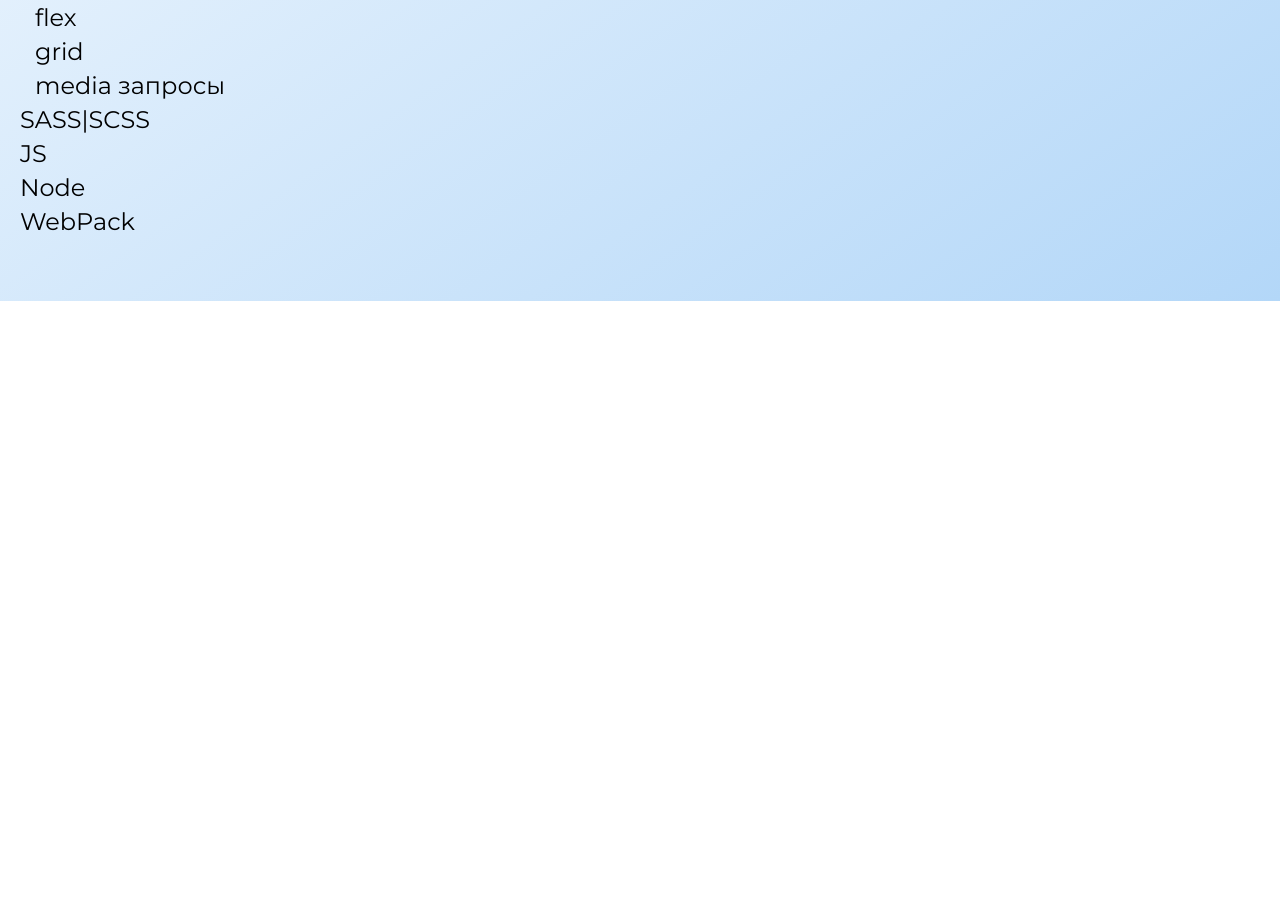
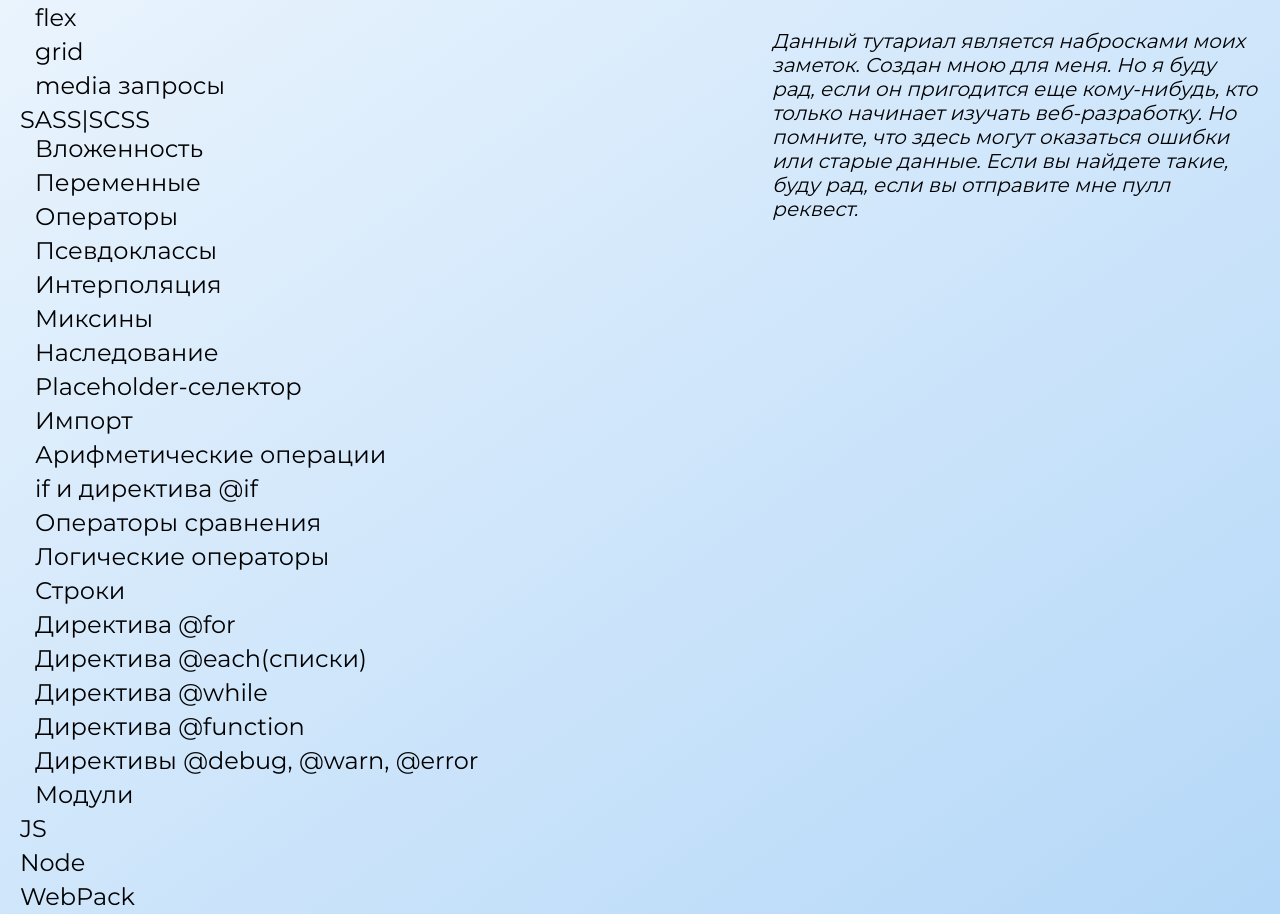
Before and after one commit to Alexander-1092/tutorial, a website: page main/index.html in a window 1280 px wide. Shown: the part 726-1640 px from the top of the page. Before the commit the page ends 1027 px from the top, so only its background shows below. Drawn offline with Linux system fonts and the light colour scheme.

Commit message:
feat: add new nav for main

```diff
--- a/main/index.html
+++ b/main/index.html
@@ -108,6 +108,79 @@
                                 </li>
                                 <li class="content__item">
                                     <a href="../SASS/sass.html#sass" class="content__link">SASS|SCSS</a>
+                                    <ul class="content__list">
+                                        <li class="content__item">
+                                            <a class="content__link"
+                                                href="../SASS/sass.html#introductory">Вложенность</a>
+                                        </li>
+                                        <li class="content__item">
+                                            <a class="content__link" href="../SASS/sass.html#variables">Переменные</a>
+                                        </li>
+                                        <li class="content__item">
+                                            <a class="content__link" href="../SASS/sass.html#operator">Операторы</a>
+                                        </li>
+                                        <li class="content__item">
+                                            <a class="content__link"
+                                                href="../SASS/sass.html#combinators">Псевдоклассы</a>
+                                        </li>
+                                        <li class="content__item">
+                                            <a class="content__link" href="../SASS/sass.html#interpol">Интерполяция</a>
+                                        </li>
+                                        <li class="content__item">
+                                            <a class="content__link" href="../SASS/sass.html#mixin">Миксины</a>
+                                        </li>
+                                        <li class="content__item">
+                                            <a class="content__link" href="../SASS/sass.html#extend">Наследование</a>
+                                        </li>
+                                        <li class="content__item">
+                                            <a class="content__link"
+                                                href="../SASS/sass.html#Placeholder">Placeholder-селектор</a>
+                                        </li>
+                                        <li class="content__item">
+                                            <a class="content__link" href="../SASS/sass.html#import">Импорт</a>
+                                        </li>
+                                        <li class="content__item">
+                                            <a class="content__link" href="../SASS/sass.html#math">Арифметические
+                                                операции</a>
+                                        </li>
+                                        <li class="content__item">
+                                            <a class="content__link" href="../SASS/sass.html#if">if и директива
+                                                @if</a>
+                                        </li>
+                                        <li class="content__item">
+                                            <a class="content__link" href="../SASS/sass.html#comparison">Операторы
+                                                сравнения</a>
+                                        </li>
+                                        <li class="content__item">
+                                            <a class="content__link" href="../SASS/sass.html#logical">Логические
+                                                операторы</a>
+                                        </li>
+                                        <li class="content__item">
+                                            <a class="content__link" href="../SASS/sass.html#string">Строки</a>
+                                        </li>
+                                        <li class="content__item">
+                                            <a class="content__link" href="../SASS/sass.html#for">Директива @for</a>
+                                        </li>
+                                        <li class="content__item">
+                                            <a class="content__link" href="../SASS/sass.html#each">Директива
+                                                @each(списки)</a>
+                                        </li>
+                                        <li class="content__item">
+                                            <a class="content__link" href="../SASS/sass.html#while">Директива
+                                                @while</a>
+                                        </li>
+                                        <li class="content__item">
+                                            <a class="content__link" href="../SASS/sass.html#function">Директива
+                                                @function</a>
+                                        </li>
+                                        <li class="content__item">
+                                            <a class="content__link" href="../SASS/sass.html#debug">Директивы @debug,
+                                                @warn, @error</a>
+                                        </li>
+                                        <li class="content__item">
+                                            <a class="content__link" href="../SASS/sass.html#modul">Модули</a>
+                                        </li>
+                                    </ul>
                                 </li>
                                 <li class="content__item">
                                     <a href="#" class="content__link">JS</a>
```
Also changed, not shown: SASS/sass.html (+6 -3 lines).
